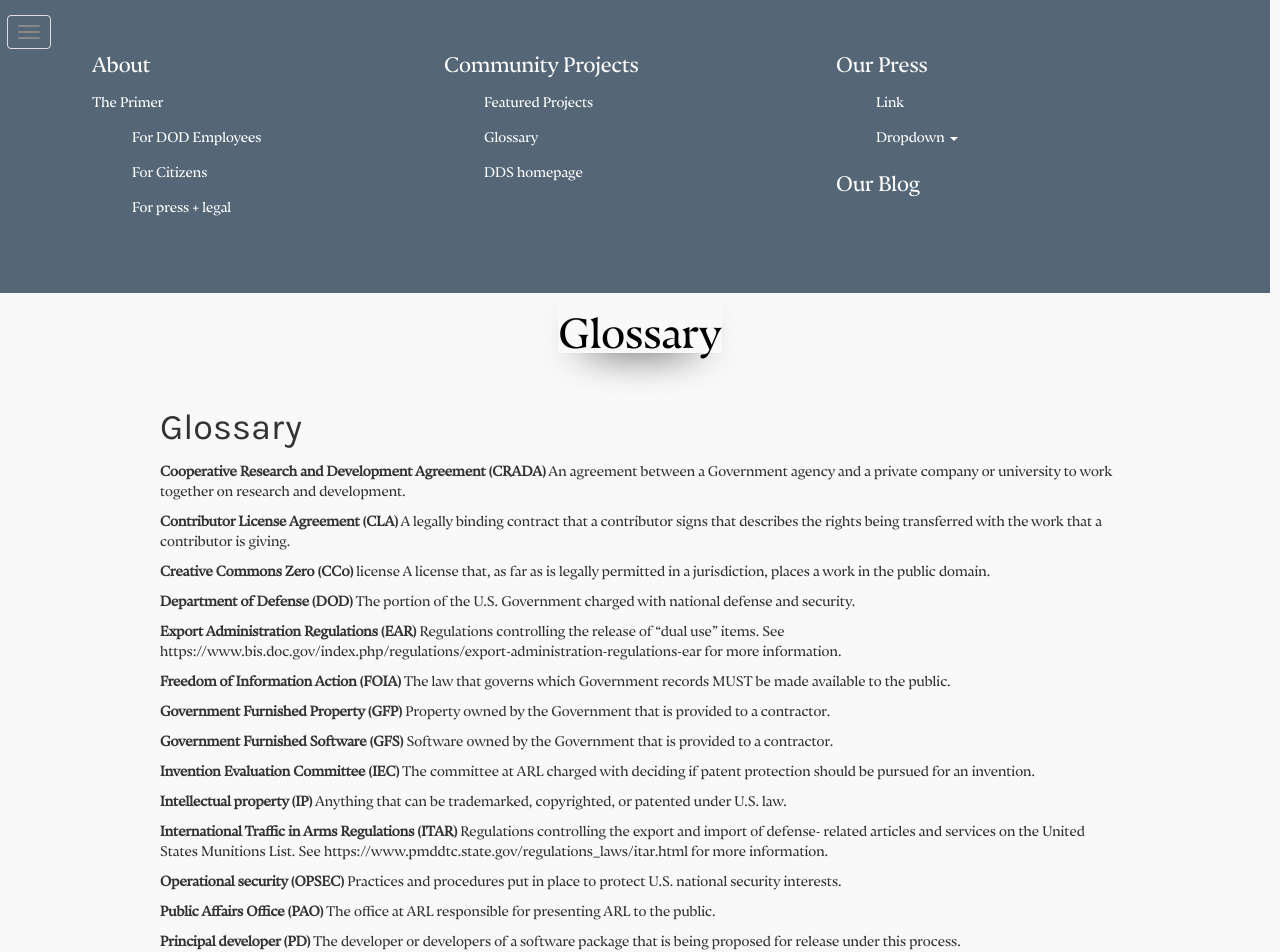
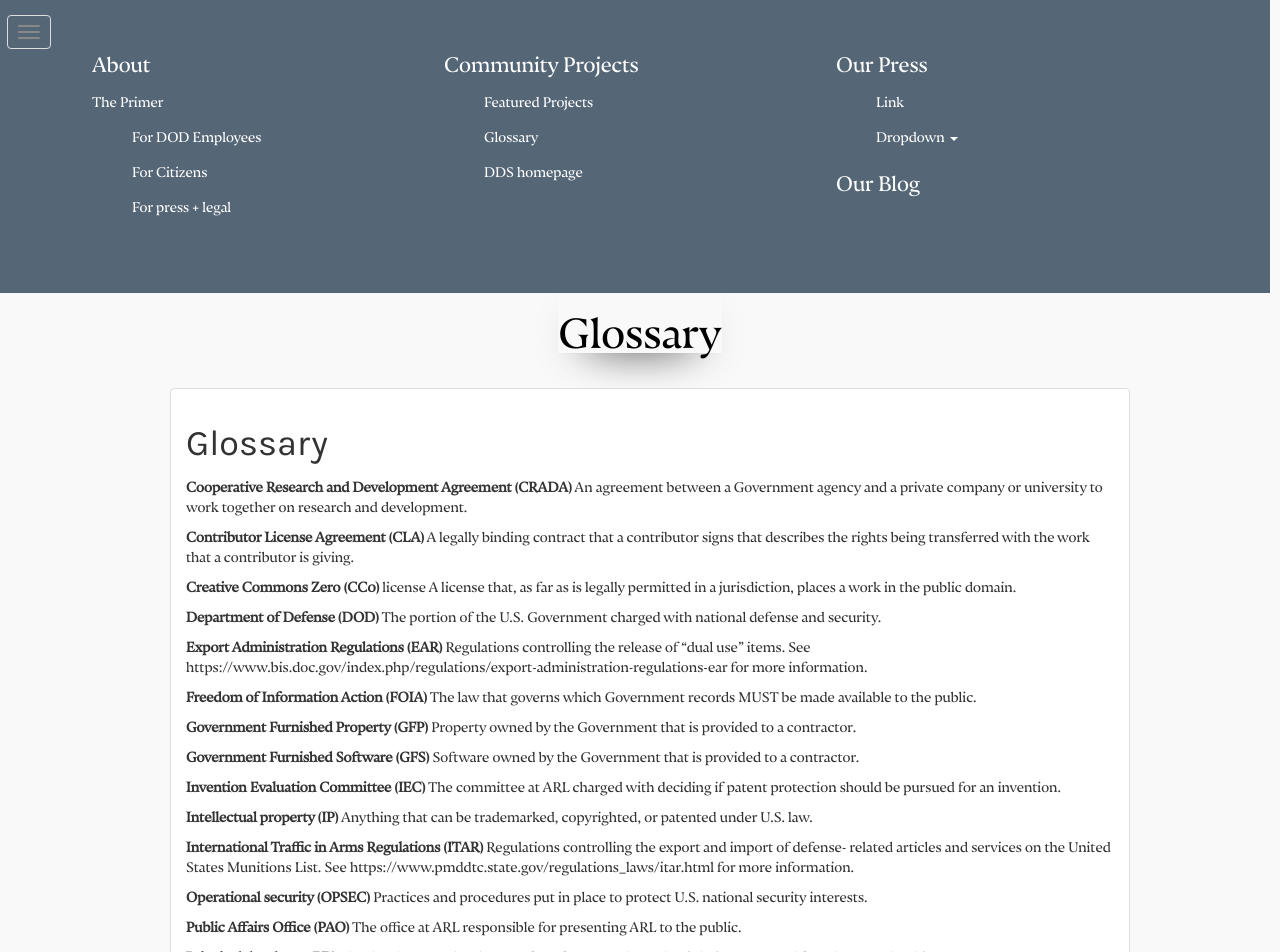
Before and after one commit to deptofdefense/code.mil.page, a Jekyll site: the page built from GLOSSARY.md, in a window 1280 px wide. Shown: the top 952 px of the page. Built offline with Jekyll 4.4.1, drawn with Linux system fonts in a browser that asks for light colours; our own code applies the rules of GitHub Pages for plain Markdown files.

Commit message:
Glossary styling

```diff
--- a/GLOSSARY.md
+++ b/GLOSSARY.md
@@ -1,6 +1,9 @@
 ---
 title: Glossary
 ---
+<section class="container">
+    <div class="panel panel-default css3-shadow">
+        <div class="panel-body text-left" markdown="1">
 
 # Glossary
 
@@ -61,3 +64,7 @@ release under this process.
 PD or PDs that serve as contacts for questions regarding the project.  In
 general, all persons listed on the ARL Form 1 as authors will also be POCs for
 the project.
+
+</div>
+</div>
+</section>
```
